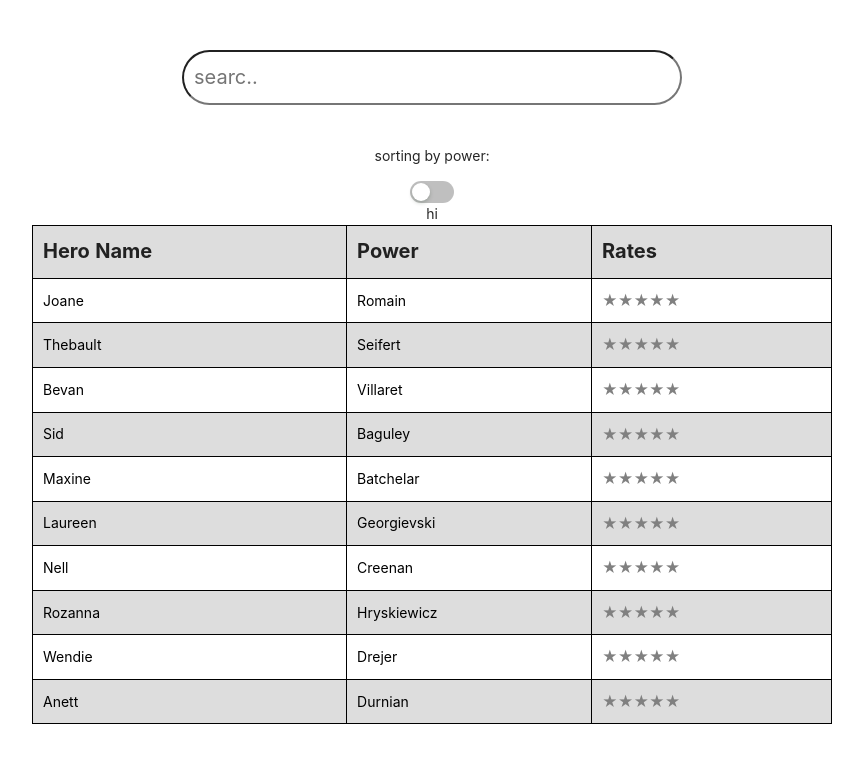
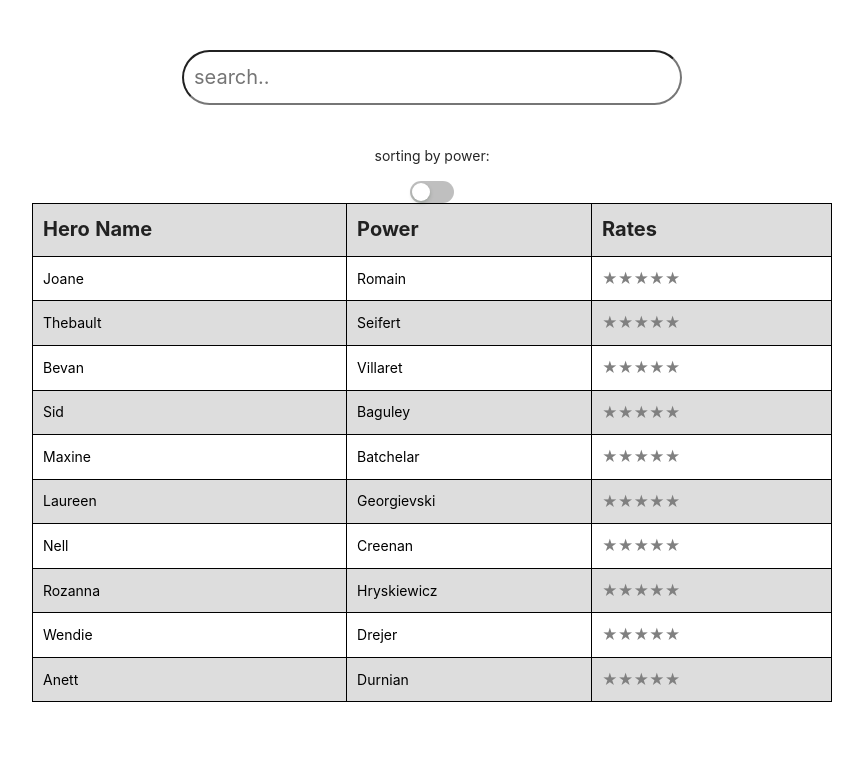
Before and after one commit to omarmoha15/react-app, a React (Create React App) app: page / in a window 1280 px wide. Shown: the top 762 px of the page, without its empty margins (208-1071 px from the left). Built offline with nearby package versions, Linux system fonts and the light colour scheme.

Commit message:
ReactApp

```diff
--- a/src/componants/Home.js
+++ b/src/componants/Home.js
@@ -31,16 +31,14 @@ function Home() {
   return (
     <div  className="App">
          <input type="text"
-       placeholder='searc..'
+       placeholder='search..'
        className='search'
        onChange={e=> setQuery(e.target.value)}
        />
        <p>sorting by power:</p>
-
         <Switch className='switch'
           onClick={toggler}/>
-         {toggle ? <span >hi</span> : <span >bye</span> }
-         <Table data={search(Users)}/>
+         {toggle ? <span ><Table data={search(Users)}/></span> : <span onClick={sorting} id="sort-a-z"><Table data={search(Users)}/></span> }
 
 
 
```
